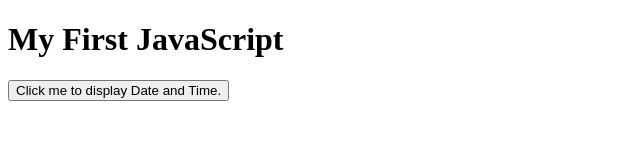
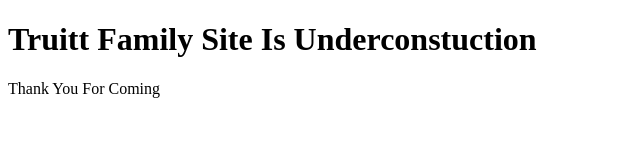
Before and after one commit to neo49250/webpage, a plain HTML site: page index.html in a window 1280 px wide. Shown: the whole page, without its empty margins (0-640 px from the left). Drawn offline with Linux system fonts and the light colour scheme.

Commit message:
Update index.html

```diff
--- a/index.html
+++ b/index.html
@@ -1,14 +1,13 @@
 <!DOCTYPE html>
 <html>
-<body>
-
-<h1>My First JavaScript</h1>
-
-<button type="button"
-onclick="document.getElementById('demo').innerHTML = Date()">
-Click me to display Date and Time.</button>
-
-<p id="demo"></p>
-
-</body>
+    <head>
+        <title>Truitt Family Underconstuction</title>
+        <link href="style.css" rel="stylesheet" />
+    </head>
+    <body>
+        <div>
+            <h1>Truitt Family Site Is Underconstuction</h1>
+            <p>Thank You For Coming</p>
+        </div>
+    </body>
 </html>
```
